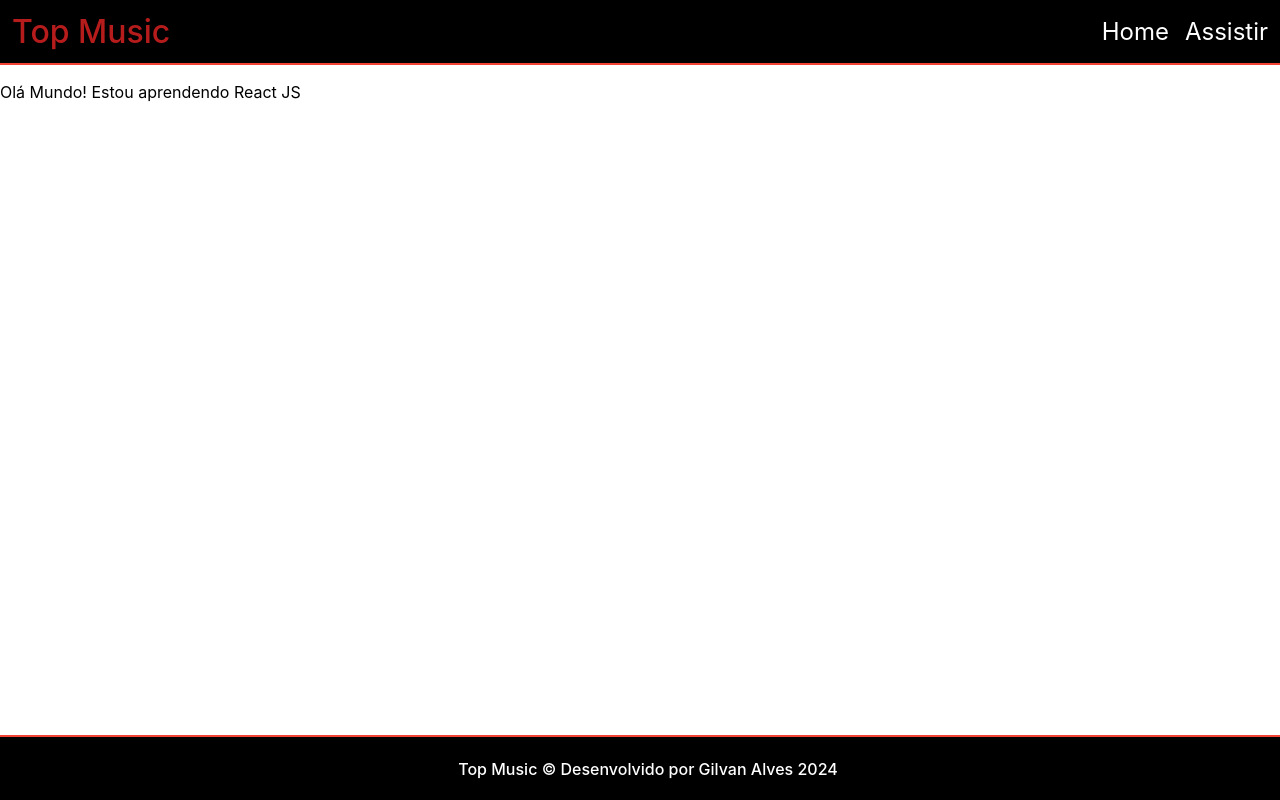
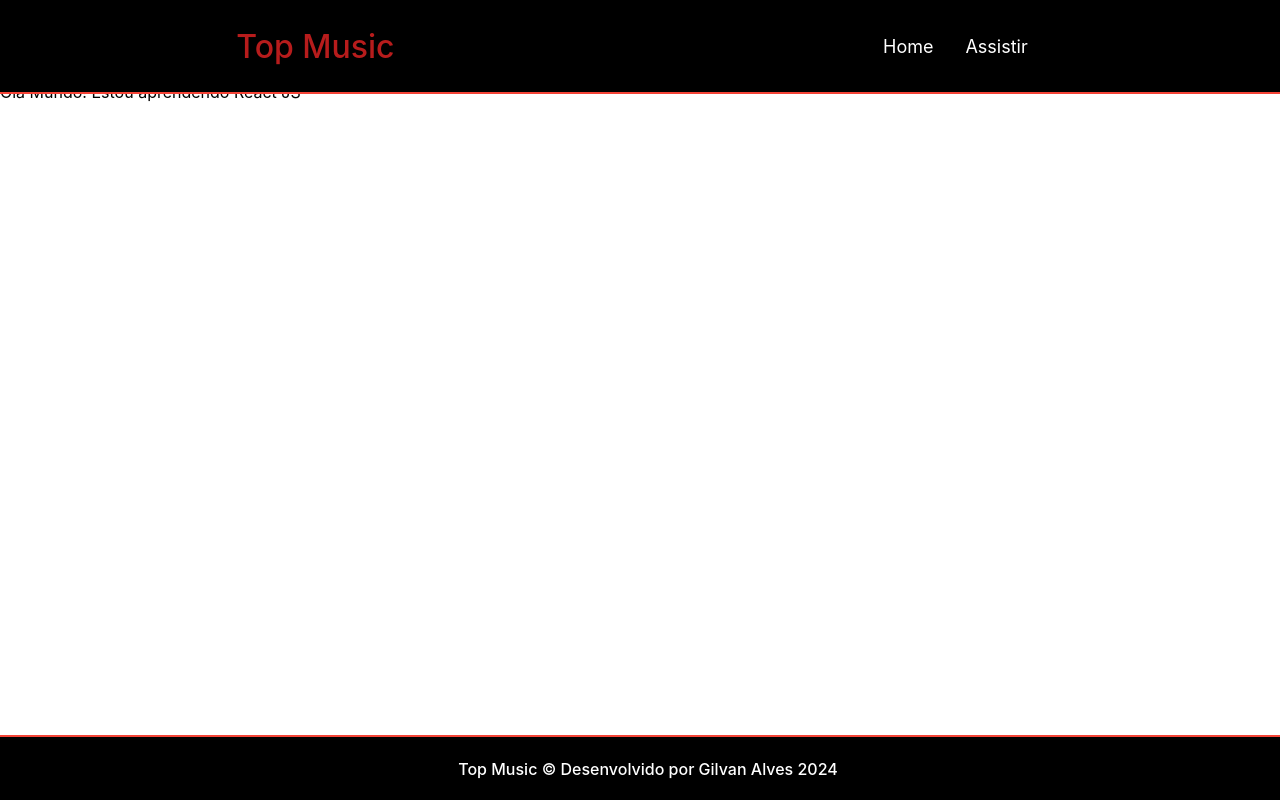
Before and after one commit to Gilvan-R-A/top-music, a React (Create React App) app: page / in a window 1280 px wide. Built offline with nearby package versions, Linux system fonts and the light colour scheme.

Commit message:
style: header style adjustments

```diff
--- a/src/components/Header/Header.module.css
+++ b/src/components/Header/Header.module.css
@@ -1,14 +1,14 @@
 .header{
-    background-color: #000;
+    background-color: #000000;
     border-bottom: 2px solid #f44336;
     position: fixed;
     top: 0;
     width: 100%;
+    height: 68px;
     display:flex;
-    padding: 0.75rem;
-    font-size: 1.5rem;
+    padding-block: 0.75rem;
     align-items: center;
-    justify-content: space-between;
+    justify-content: space-around;
 }
 
 .header span{
@@ -17,12 +17,9 @@
     font-weight: 500;
 }
 
-.header nav{
-    margin-right: 1rem;
-}
-
 .header a{
     text-decoration: none;
     color: #fff;
-    padding-inline: 0.5rem;
+    padding-inline: 1rem;
+    font-size: 1.125rem;
 }
```
